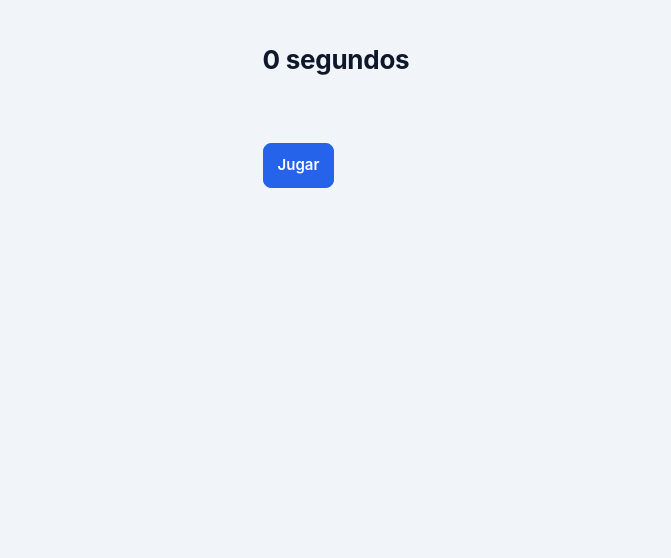
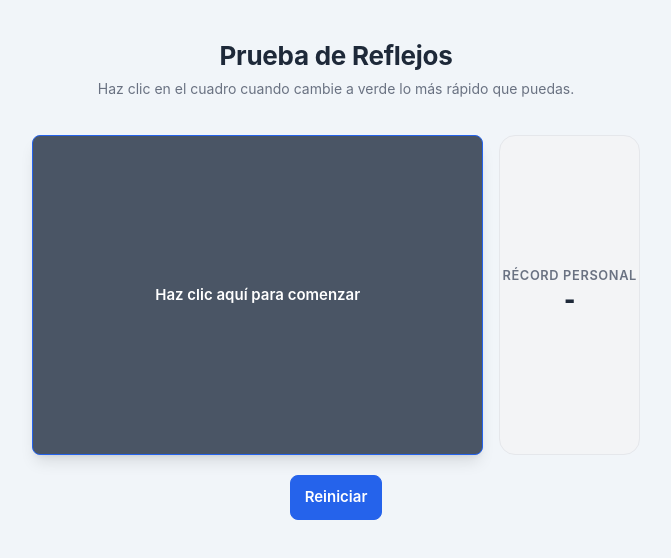
Before and after one commit to Avila-Pato/Interview__Challenges, a Next.js app: page /proyectos-home/reto-5 in a window 1280 px wide. Shown: the top 558 px of the page, without its empty margins (304-975 px from the left). Built offline with nearby package versions, Linux system fonts and the light colour scheme.

Commit message:
Reto 5 listo.

```diff
--- a/app/proyectos-home/reto-5/page.tsx
+++ b/app/proyectos-home/reto-5/page.tsx
@@ -1,15 +1,138 @@
+"use client";
+import {  useRef, useState } from "react";
+
+type GameState = "idle" | "espere" | "listo" | "resultado" | "muy pronto";
+type Units = "ms" | "s";
+
+//Debemos implementar un juego que nos permita medir nuestros reflejos.
 function App() {
-  return (
-    <main>
-      <header>
-        <h1>{0} segundos</h1>
+  const [gameState, setGameState] = useState<GameState>("idle");
+  const [reactionTime, setReactionTime] = useState<number | null>(null);
+  const [bestScore, setBestScore] = useState<number | null>(null);
+
+  // referencias para manejar tiempos sin provocar re-rednder innecesarios
+  const timeOutId = useRef<NodeJS.Timeout | null>(null);
+  const startTime = useRef<number>(0);
+
+  //estados para la unidad de medida
+  const [unit, setUnit] = useState<Units>("ms");
+
+  //formatiar tiempo segun unidad
+  const formatTime = (timeInMs: number | null) => {
+    if(timeInMs === null) return "-";
+    return unit === "ms"
+      ? `${timeInMs} ms`
+      : `${(timeInMs / 1000).toFixed(3)} s`;
+  }
+
+  const handleClick = () => {
+    if (
+      gameState === "idle" ||
+      gameState === "resultado" ||
+      gameState === "muy pronto"
+    ) {
+      // iniciar intento cambiar a estado de espere
+      setGameState("espere");
+      // tiempo de espera aleatorio entre 2 y 5 segundos
+      const randomDelay = Math.floor(Math.random() * 4000) + 2000;
+
+      timeOutId.current = setTimeout(() => {
+        setGameState("listo");
+        startTime.current = Date.now();
+      }, randomDelay);
+    } else if (gameState === "espere") {
+      // click antes de tiempo (falsa alarma)
+      if (timeOutId.current) clearTimeout(timeOutId.current);
+      setGameState("muy pronto");
+    } else if (gameState === "listo") {
+      // click correcto al reaccionar
+      const timeTaken = Date.now() - startTime.current;
+      setReactionTime(timeTaken);
+      setGameState("resultado");
+
+      // actualizar record personal (el menor tiempo)
+      setBestScore((prev) =>
+        prev === null || timeTaken < prev ? timeTaken : prev,
+      );
+    }
+  };
+  const handleReset = () => {
+    setReactionTime(null);
+    setBestScore(null);
+    setGameState("idle");
+  }
+  // helper para obtener color de fondo e instrucciones dinamicas
+  const getBoxConfig = () => {
+    switch (gameState) {
+      case "espere":
+        return {
+          bg: "bg-red-600! hover:bg-red-700",
+          text: "¡Espera al color VERDE!",
+        };
+      case "listo":
+        return {
+          bg: "bg-green-500! hover:bg-green-600",
+          text: "¡HAZ CLIC AHORA!",
+        };
+      case "muy pronto":
+        return {
+          bg: "bg-amber-600! hover:bg-amber-700",
+          text: `¡Tu tiempo: ${formatTime(reactionTime)}! Haz clic para jugar otra vez.`,
+        };
+      case "resultado":
+        return {
+          bg: "bg-blue-600! hover:bg-blue-700",
+          text: `¡Tu tiempo: ${reactionTime} ms! Haz clic para jugar otra vez.`,
+        };
+      default:
+        return {
+          bg: "bg-gray-600! hover:bg-gray-700",
+          text: "Haz clic aquí para comenzar",
+        };
+    }
+  };
+
+  const currentConfig = getBoxConfig();
+
+return (
+    <main className="flex flex-col gap-6 items-center w-full max-w-xl mx-auto p-4">
+      <header className="text-center">
+        <h1 className="text-3xl font-extrabold text-gray-800">
+          Prueba de Reflejos
+        </h1>
+        <p className="text-gray-500 text-sm mt-1">
+          Haz clic en el cuadro cuando cambie a verde lo más rápido que puedas.
+        </p>
+
+        {/* Conmutador de Unidad (ms / s) */}
+        <div className="flex justify-center items-center gap-2 mt-4">
+
+
+        </div>
       </header>
-      <section>
-        <figure />
-      </section>
-      <footer>
-        <button>Jugar</button>
-      </footer>
+
+      <div className="flex flex-col sm:flex-row gap-4 w-full items-center">
+        <button
+          onClick={handleClick}
+          className={`w-full h-64 sm:h-80 ${currentConfig.bg} text-white text-2xl font-bold
+          rounded-2xl transition-colors duration-200 select-none p-6 shadow-lg flex items-center justify-center text-center`}
+        >
+          {currentConfig.text}
+        </button>
+
+        <div className="flex flex-col items-center justify-center p-4 bg-gray-100 rounded-2xl w-full sm:w-48 h-32 sm:h-80 border border-gray-200">
+          <small className="text-gray-500 font-semibold uppercase text-xs tracking-wider">
+            Récord Personal
+          </small>
+          <h2 className="text-2xl font-black text-gray-800 mt-2 text-center">
+            {formatTime(bestScore)}
+          </h2>
+        </div>
+
+      </div>
+         <button onClick={handleReset}>
+          Reiniciar
+        </button>
     </main>
   );
 }
```
Also changed, not shown: app/proyectos-home/reto-5/README.md.
